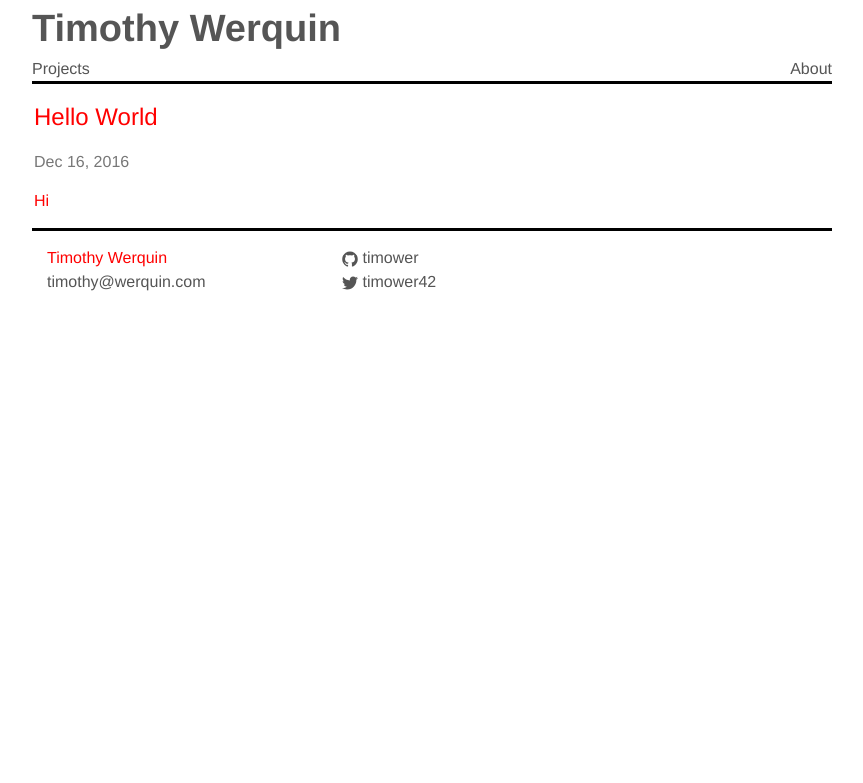
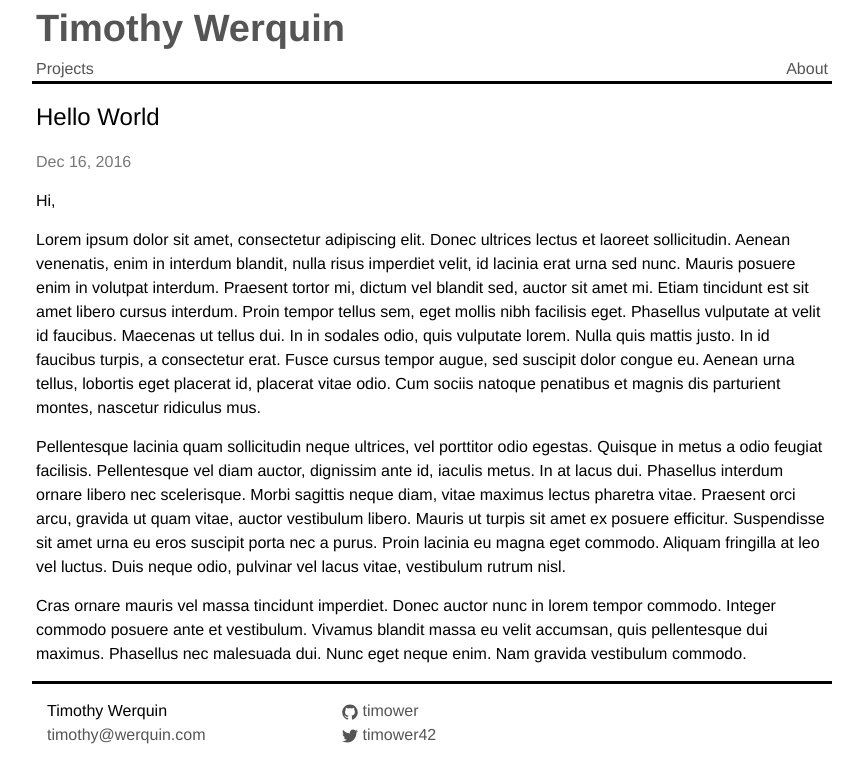
Before and after one commit to timower/timower.github.io, a Jekyll site: the page built from _posts/2016-12-16-hello-world.md, in a window 1280 px wide. Shown: the top 783 px of the page, without its empty margins (208-1071 px from the left). Built offline with Jekyll 4.4.1, drawn with Linux system fonts in a browser that asks for light colours.

Commit message:
fix mobile

```diff
--- a/_posts/2016-12-16-hello-world.md
+++ b/_posts/2016-12-16-hello-world.md
@@ -5,4 +5,10 @@ date:   2016-12-16 12:42:00 +0100
 categories: first
 ---
 
-Hi
+Hi,
+
+Lorem ipsum dolor sit amet, consectetur adipiscing elit. Donec ultrices lectus et laoreet sollicitudin. Aenean venenatis, enim in interdum blandit, nulla risus imperdiet velit, id lacinia erat urna sed nunc. Mauris posuere enim in volutpat interdum. Praesent tortor mi, dictum vel blandit sed, auctor sit amet mi. Etiam tincidunt est sit amet libero cursus interdum. Proin tempor tellus sem, eget mollis nibh facilisis eget. Phasellus vulputate at velit id faucibus. Maecenas ut tellus dui. In in sodales odio, quis vulputate lorem. Nulla quis mattis justo. In id faucibus turpis, a consectetur erat. Fusce cursus tempor augue, sed suscipit dolor congue eu. Aenean urna tellus, lobortis eget placerat id, placerat vitae odio. Cum sociis natoque penatibus et magnis dis parturient montes, nascetur ridiculus mus.
+
+Pellentesque lacinia quam sollicitudin neque ultrices, vel porttitor odio egestas. Quisque in metus a odio feugiat facilisis. Pellentesque vel diam auctor, dignissim ante id, iaculis metus. In at lacus dui. Phasellus interdum ornare libero nec scelerisque. Morbi sagittis neque diam, vitae maximus lectus pharetra vitae. Praesent orci arcu, gravida ut quam vitae, auctor vestibulum libero. Mauris ut turpis sit amet ex posuere efficitur. Suspendisse sit amet urna eu eros suscipit porta nec a purus. Proin lacinia eu magna eget commodo. Aliquam fringilla at leo vel luctus. Duis neque odio, pulvinar vel lacus vitae, vestibulum rutrum nisl.
+
+Cras ornare mauris vel massa tincidunt imperdiet. Donec auctor nunc in lorem tempor commodo. Integer commodo posuere ante et vestibulum. Vivamus blandit massa eu velit accumsan, quis pellentesque dui maximus. Phasellus nec malesuada dui. Nunc eget neque enim. Nam gravida vestibulum commodo.
--- a/assets/main.scss
+++ b/assets/main.scss
@@ -11,6 +11,8 @@ $text-color: #000;
 $brand-color: #555;
 
 $spacing-unit: 30px;
+
+$padding-unit: 4px;
 
 $on-palm:          600px;
 $on-laptop:        800px;
@@ -29,7 +31,6 @@ p, blockquote, pre, hr,
 dl, dd, ol, ul, figure {
   margin: 0;
   padding: 0;
-  color: red;
 }
 
 body {
@@ -132,6 +133,7 @@ a {
 .site-title {
     font-size: 38px;
     font-weight: 600;
+    padding: 0 $padding-unit;
 
     &:hover {
         text-decoration: none;
@@ -139,6 +141,7 @@ a {
 }
 
 .site-nav {
+    padding: 0 $padding-unit;
     #about {
         float: right;
     }
@@ -154,6 +157,7 @@ a {
     margin-left: 0;
 }
 
+
 .footer-col {
     float: left;
     padding-left: $spacing-unit / 2;
@@ -168,6 +172,20 @@ a {
     width: 20%;
 }
 
+@include media-query($on-laptop) {
+  .footer-col-1,
+  .footer-col-2 {
+    width: 45%;
+  }
+}
+
+@include media-query($on-palm) {
+  .footer-col {
+    float: none;
+    width: 95%;
+  }
+}
+
 .post-list {
     list-style: none;
 }
@@ -178,7 +196,7 @@ a {
 }
 
 .page-content {
-    padding: 0 2px;
+    padding: 0 $padding-unit;
 }
 
 .page-heading {
```
Also changed, not shown: _projects/test.md (+6 -0 lines).
